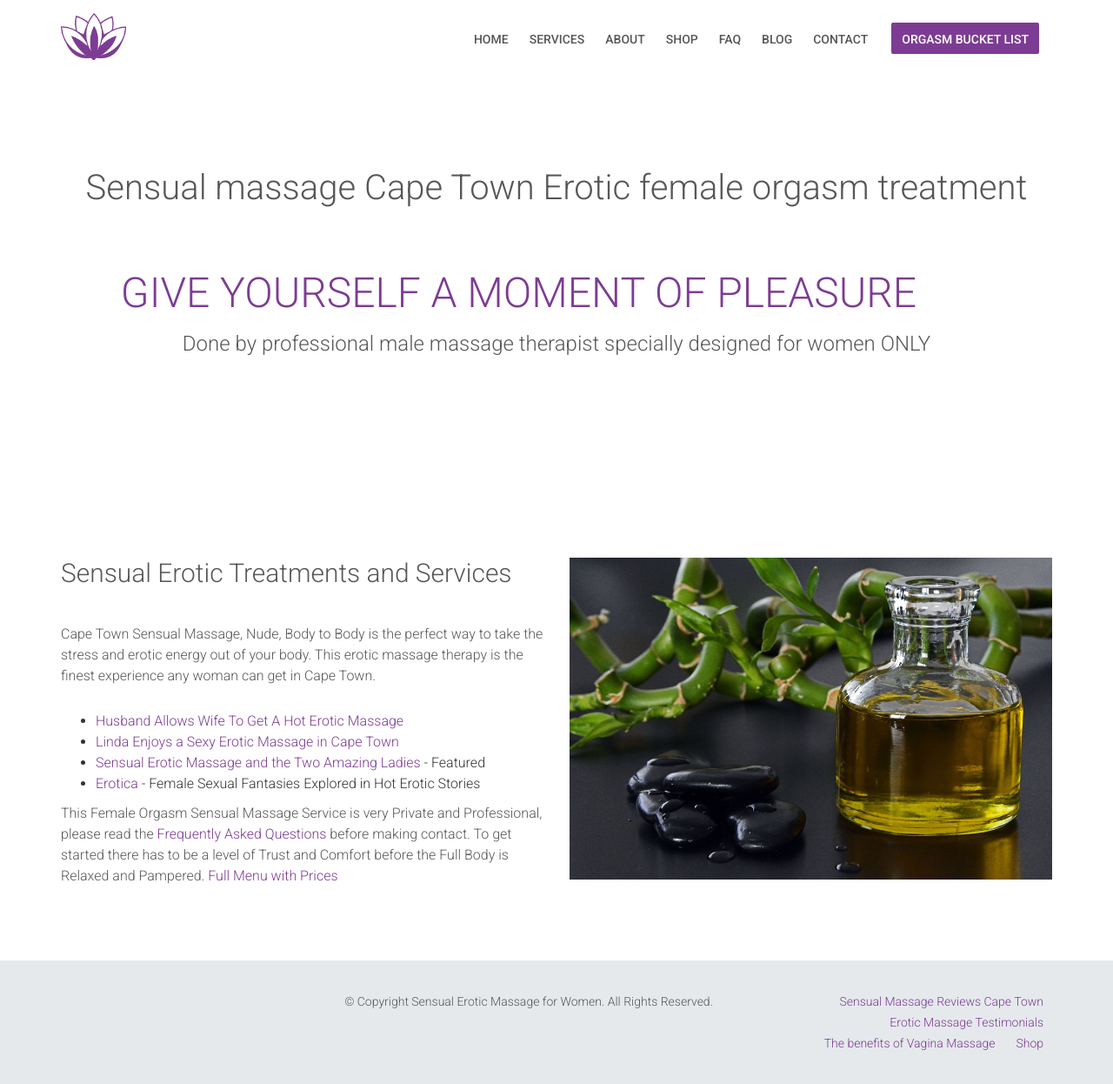
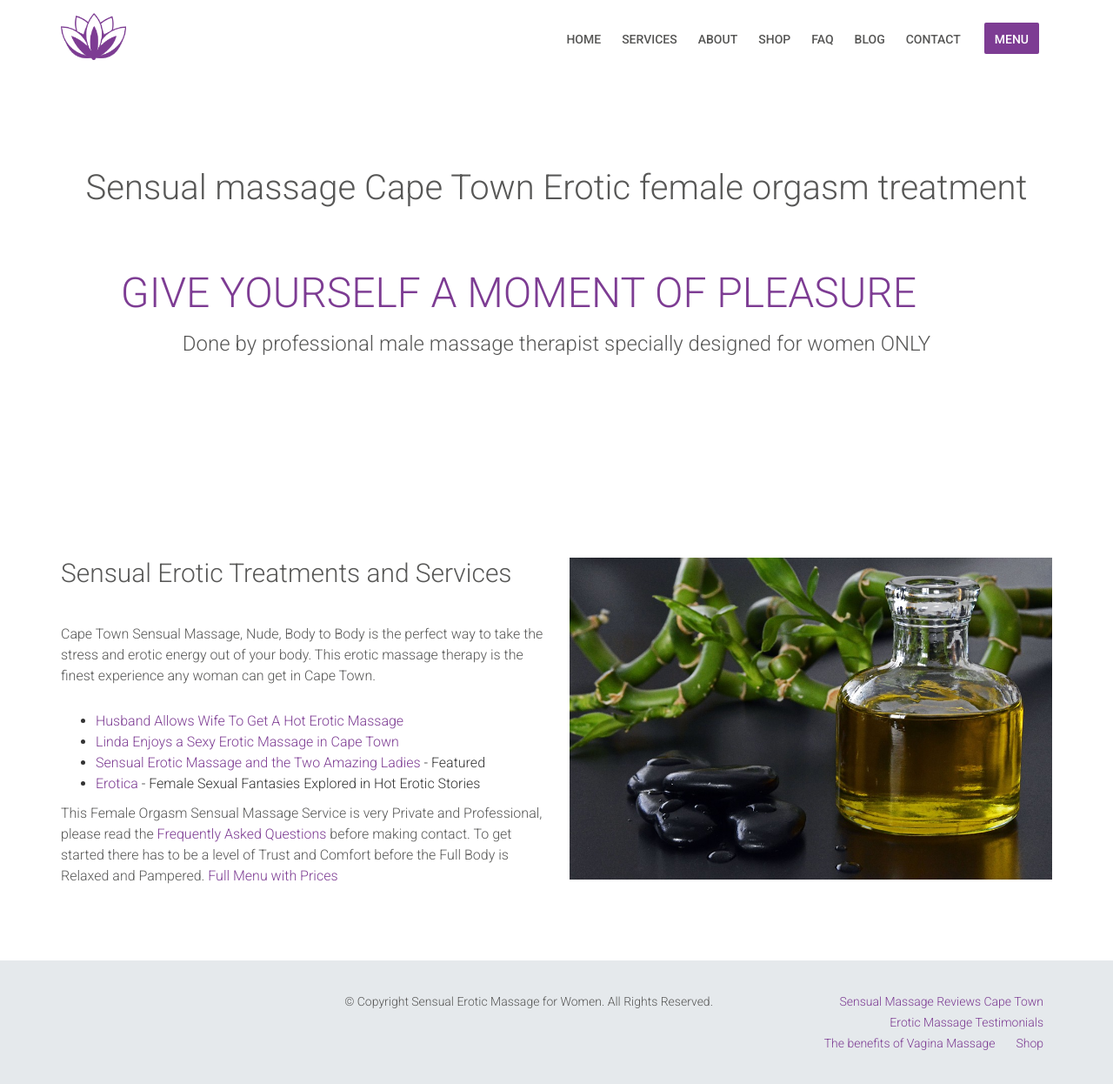
Before and after one commit to ianmarshall007/ianmarshall007.github.io, a Jekyll site: the page built from index.html, in a window 1280 px wide. Shown: the whole page at 87% size. Built offline with Jekyll 4.4.1, drawn with Linux system fonts in a browser that asks for light colours.

Commit message:
changed link on header

```diff
--- a/_includes/header.html
+++ b/_includes/header.html
@@ -27,7 +27,7 @@
 <li id="menu-item-267" class="menu-item menu-item-type-post_type menu-item-object-page menu-item-267"><a href="/faq" >FAQ</a></li>
 <li id="menu-item-228" class="menu-item menu-item-type-post_type menu-item-object-page menu-item-228"><a href="/blog" >Blog</a></li>
 <li id="menu-item-160" class="menu-item menu-item-type-post_type menu-item-object-page menu-item-160"><a href="/contact" >Contact</a></li>
-<li><a href="/female-orgasm-bucket-list" class="btn btn-default navbar-btn btn-success show-appointment-modal"> Orgasm Bucket List</a></li></ul></div>
+<li><a href="/prices" class="btn btn-default navbar-btn btn-success show-appointment-modal"> Menu</a></li></ul></div>
 <!-- Nav-Links end -->
 </div>
 </nav>
```
